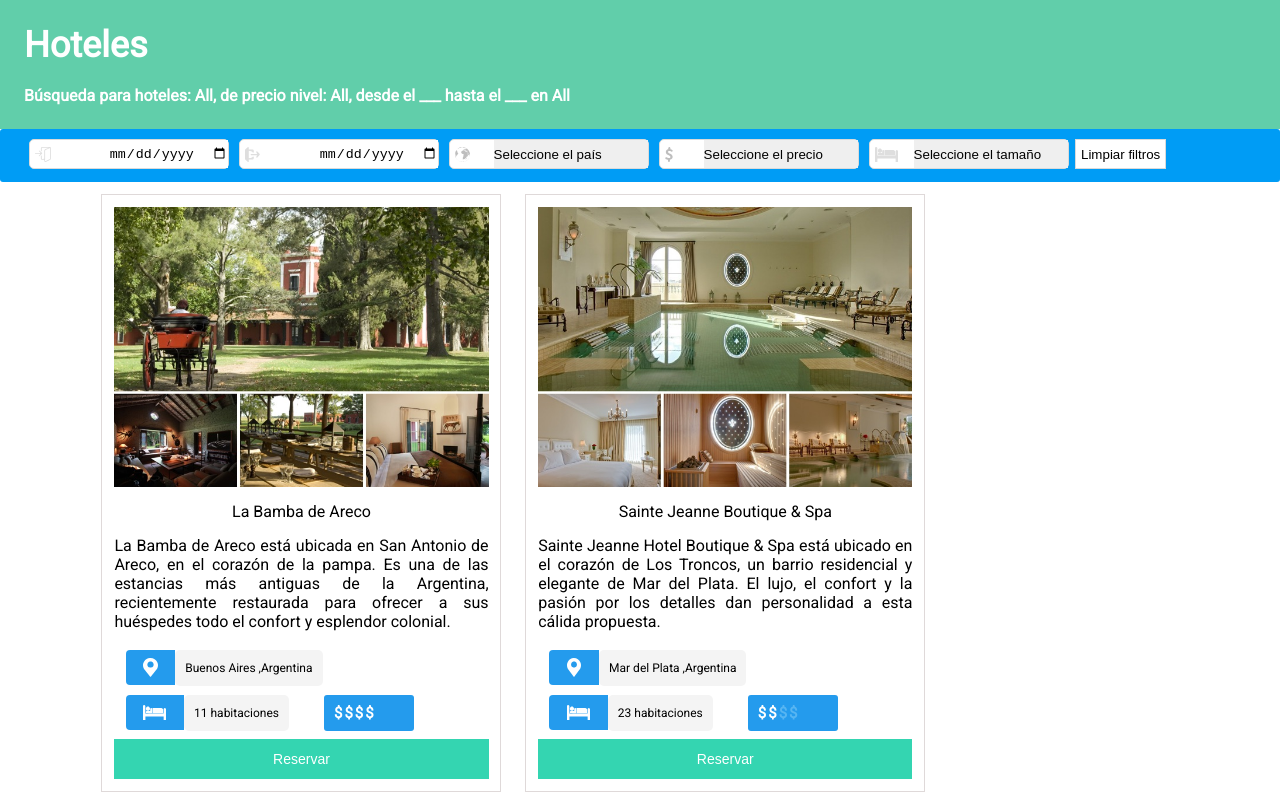
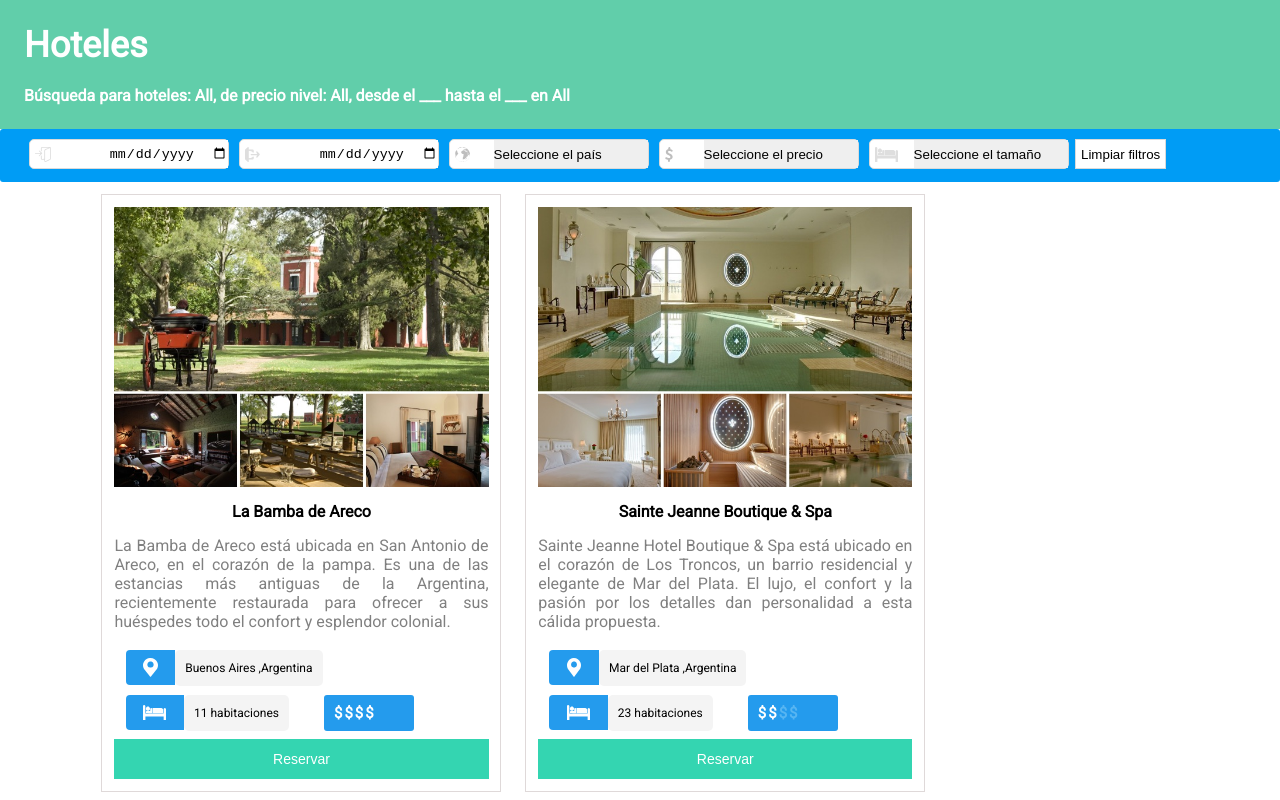
Before and after one commit to andrealb88/project-hotel-andrea-lopez-bravo, a React (Create React App) app: page / in a window 1280 px wide. Shown: the top 800 px of the page. Built offline with nearby package versions, Linux system fonts and the light colour scheme.

Commit message:
commit fourteen

```diff
--- a/package.json
+++ b/package.json
@@ -1,4 +1,5 @@
 {
+  "homepage": "https://andrealb88.github.io/proyectohotelandrealopezbravo/",
   "name": "reservahotel",
   "version": "0.1.0",
   "private": true,
--- a/src/components/card/card.css
+++ b/src/components/card/card.css
@@ -100,7 +100,11 @@
 .description {
   text-align: justify;
   margin: 15px 0 0 0;
+  color: grey;
+  font-family: "Roboto", sans-serif;
 }
 .hotel-title {
   margin: 15px 0 0 0;
+  font-family: "Roboto", sans-serif;
+  font-weight: bold;
 }
--- a/src/components/footer/footer.css
+++ b/src/components/footer/footer.css
@@ -26,7 +26,6 @@
   align-items: center;
   padding: 1% 0%;
 }
-
 .fab {
   color: white;
 }
```
